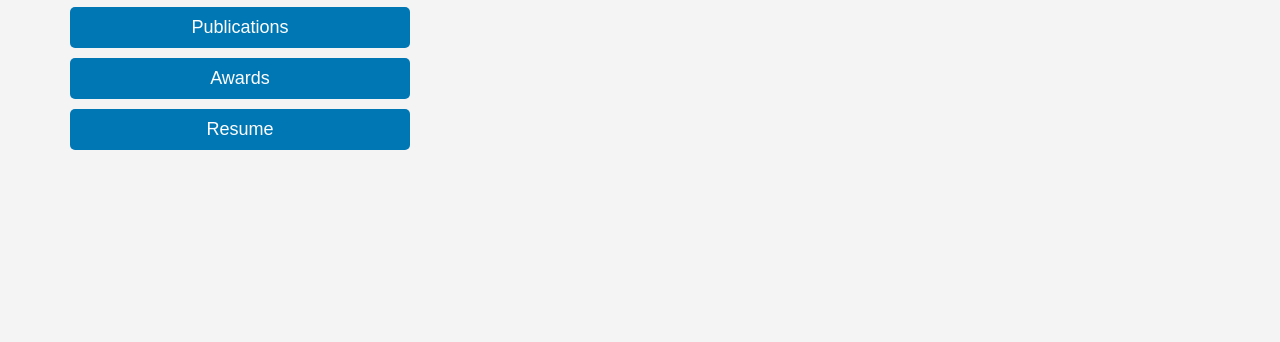
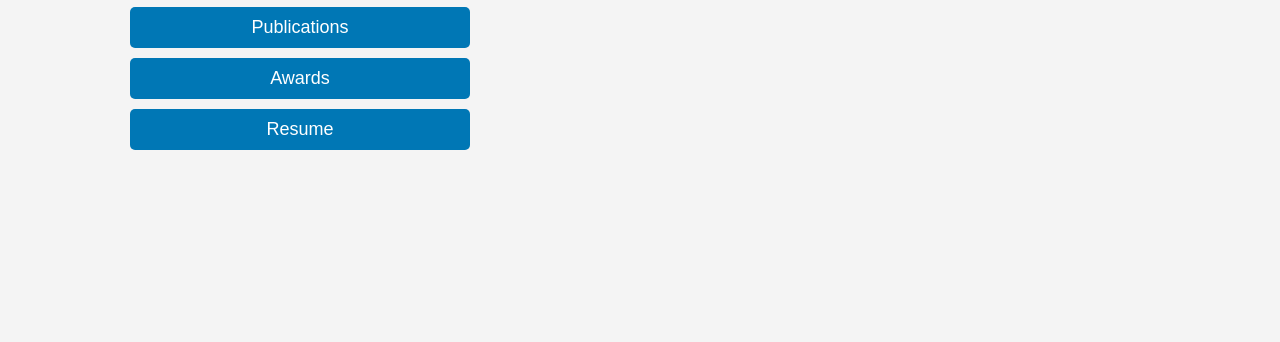
Before and after one commit to Brent-Murray/Brent-Murray.github.io, a plain HTML site: page index.html in a window 1280 px wide. Shown: the part 458-800 px from the top of the page. Drawn offline with Linux system fonts and the light colour scheme.

Commit message:
Update index.html

```diff
--- a/index.html
+++ b/index.html
@@ -21,7 +21,7 @@
             padding: 20px;
             background-color: #f4f4f4;
             position: fixed;
-            left: 20px;
+            left: 80px;
             top: 0;
             bottom: 0;
             display: flex;
```
